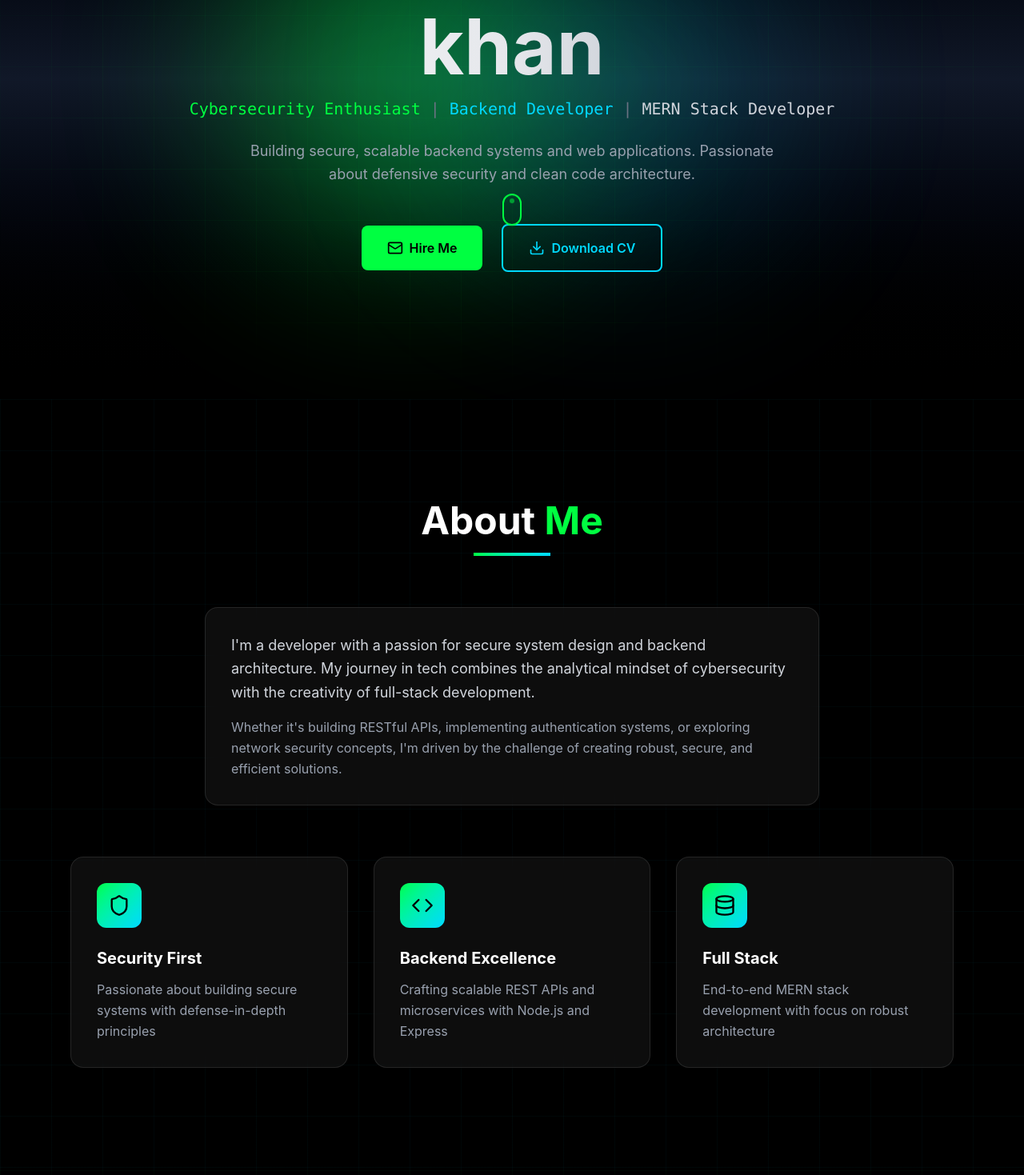
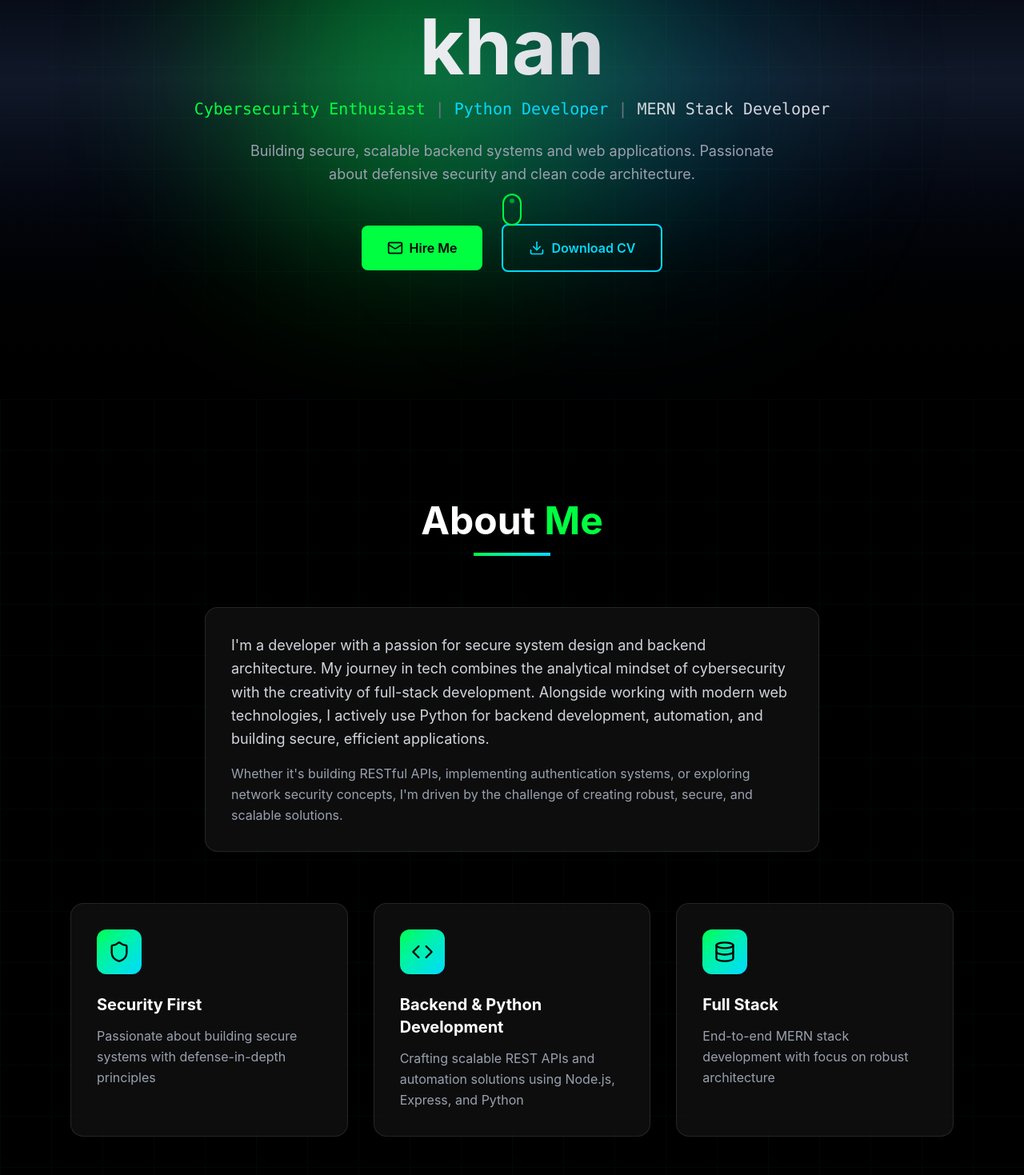
Before and after one commit to danialkhan8284/Portfolio, a React (Vite) app: page / in a window 1280 px wide. Shown: the part 301-1770 px from the top of the page at 80% size. Built offline with nearby package versions, Linux system fonts and the light colour scheme.

Commit message:
some changes in portfolio

```diff
--- a/index.html
+++ b/index.html
@@ -4,7 +4,7 @@
     <head>
       <meta charset="UTF-8" />
       <meta name="viewport" content="width=device-width, initial-scale=1.0" />
-      <title>Personal Portfolio Website UI</title>
+      <title>Personal Portfolio Website</title>
       <style>html, body { height: 100%; margin: 0; } #root { height: 100%; }</style>
     </head>
 
--- a/src/app/components/About.tsx
+++ b/src/app/components/About.tsx
@@ -10,8 +10,8 @@ export default function About() {
     },
     {
       icon: Code,
-      title: "Backend Excellence",
-      description: "Crafting scalable REST APIs and microservices with Node.js and Express"
+      title: "Backend & Python Development",
+      description: "Crafting scalable REST APIs and automation solutions using Node.js, Express, and Python"
     },
     {
       icon: Database,
@@ -47,14 +47,14 @@ export default function About() {
         >
           <div className="backdrop-blur-xl bg-white/5 border border-white/10 rounded-2xl p-8 shadow-2xl">
             <p className="text-gray-300 text-lg leading-relaxed mb-4">
-              I'm a developer with a passion for secure system design and backend architecture.
-              My journey in tech combines the analytical mindset of cybersecurity with the
-              creativity of full-stack development.
+             I'm a developer with a passion for secure system design and backend architecture. My journey in tech combines the analytical mindset of cybersecurity with the creativity of full-stack development.
+
+             Alongside working with modern web technologies, I actively use Python for backend development, automation, and building secure, efficient applications.
+
             </p>
             <p className="text-gray-400 leading-relaxed">
-              Whether it's building RESTful APIs, implementing authentication systems, or
-              exploring network security concepts, I'm driven by the challenge of creating
-              robust, secure, and efficient solutions.
+
+             Whether it's building RESTful APIs, implementing authentication systems, or exploring network security concepts, I'm driven by the challenge of creating robust, secure, and scalable solutions.
             </p>
           </div>
         </motion.div>
--- a/src/app/components/Contact.tsx
+++ b/src/app/components/Contact.tsx
@@ -120,6 +120,10 @@ export default function Contact() {
                   <div className="w-2 h-2 bg-[#00d9ff] rounded-full" />
                   Freelance Opportunities
                 </li>
+                  <li className="flex items-center gap-3 text-gray-300">
+                  <div className="w-2 h-2 bg-[#00d9ff] rounded-full" />
+                  Python Development
+                </li>
               </ul>
             </div>
           </motion.div>
--- a/src/app/components/Hero.tsx
+++ b/src/app/components/Hero.tsx
@@ -39,7 +39,7 @@ export default function Hero() {
         >
           <span className="text-[#00ff41]">Cybersecurity Enthusiast</span>
           <span className="text-gray-500">|</span>
-          <span className="text-[#00d9ff]">Backend Developer</span>
+          <span className="text-[#00d9ff]">Python Developer</span>
           <span className="text-gray-500">|</span>
           <span className="text-gray-300">MERN Stack Developer</span>
         </motion.div>
--- a/src/app/components/Projects.tsx
+++ b/src/app/components/Projects.tsx
@@ -108,14 +108,14 @@ export default function Projects() {
 
                 <div className="flex gap-4">
                   <a
-                    href="#"
+                    href="https://github.com/danialkhan8284/Password-Analyzer"
                     className="flex items-center gap-2 text-[#00ff41] hover:text-[#00d9ff] transition-colors"
                   >
                     <Github className="w-5 h-5" />
                     <span className="text-sm font-mono">Code</span>
                   </a>
                   <a
-                    href="#"
+                    href="https://github.com/danialkhan8284/Password-Analyzer"
                     className="flex items-center gap-2 text-[#00d9ff] hover:text-[#00ff41] transition-colors"
                   >
                     <ExternalLink className="w-5 h-5" />
--- a/src/app/components/Skills.tsx
+++ b/src/app/components/Skills.tsx
@@ -5,7 +5,7 @@ export default function Skills() {
     {
       title: "Backend",
       color: "#00ff41",
-      skills: ["Node.js", "Express.js", "REST APIs", "MongoDB", "JWT Auth"]
+      skills: ["Node.js", "Express.js", "REST APIs", "MongoDB", "JWT Auth", "Python (Backend & Automation)"]
     },
     {
       title: "Frontend",
@@ -20,7 +20,7 @@ export default function Skills() {
     {
       title: "Tools & Others",
       color: "#ffd700",
-      skills: ["Git", "GitHub", "Postman", "VS Code", "Linux"]
+      skills: ["Git", "GitHub", "Postman", "VS Code", "Linux", "Zapier"]
     }
   ];
 
```
